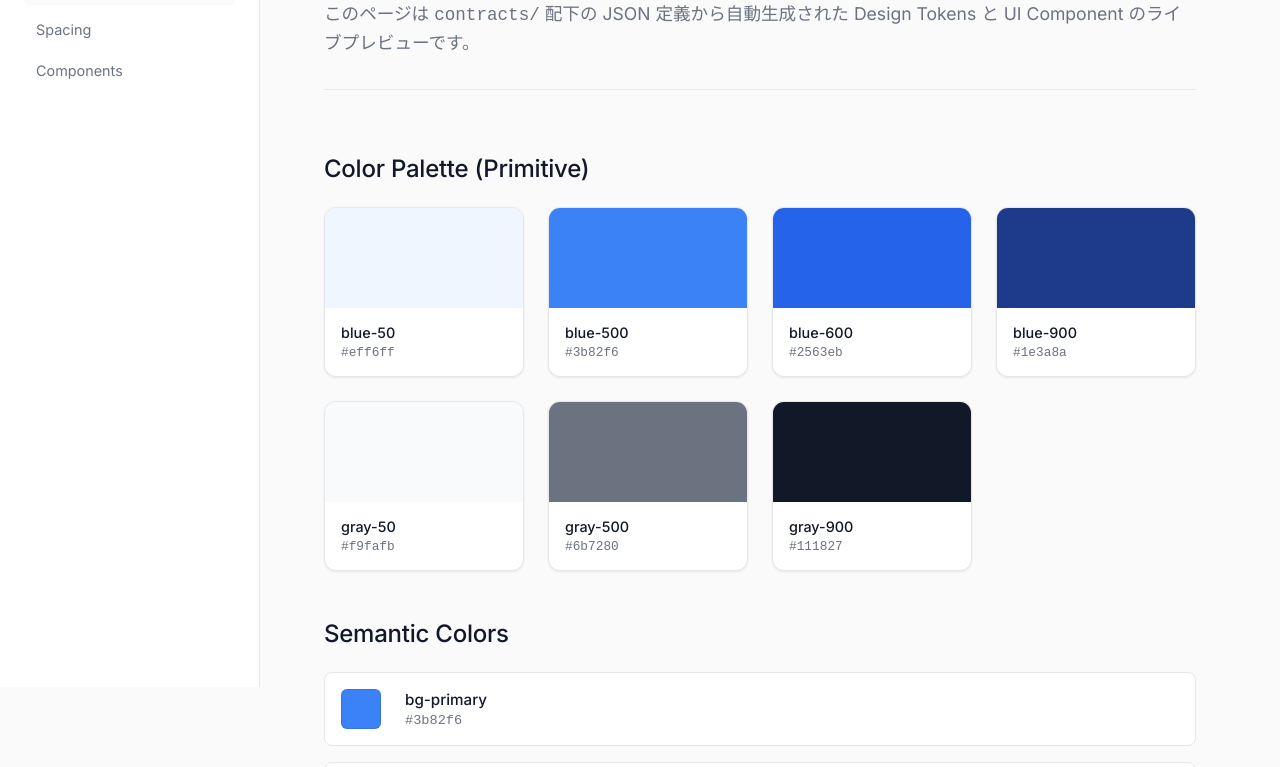
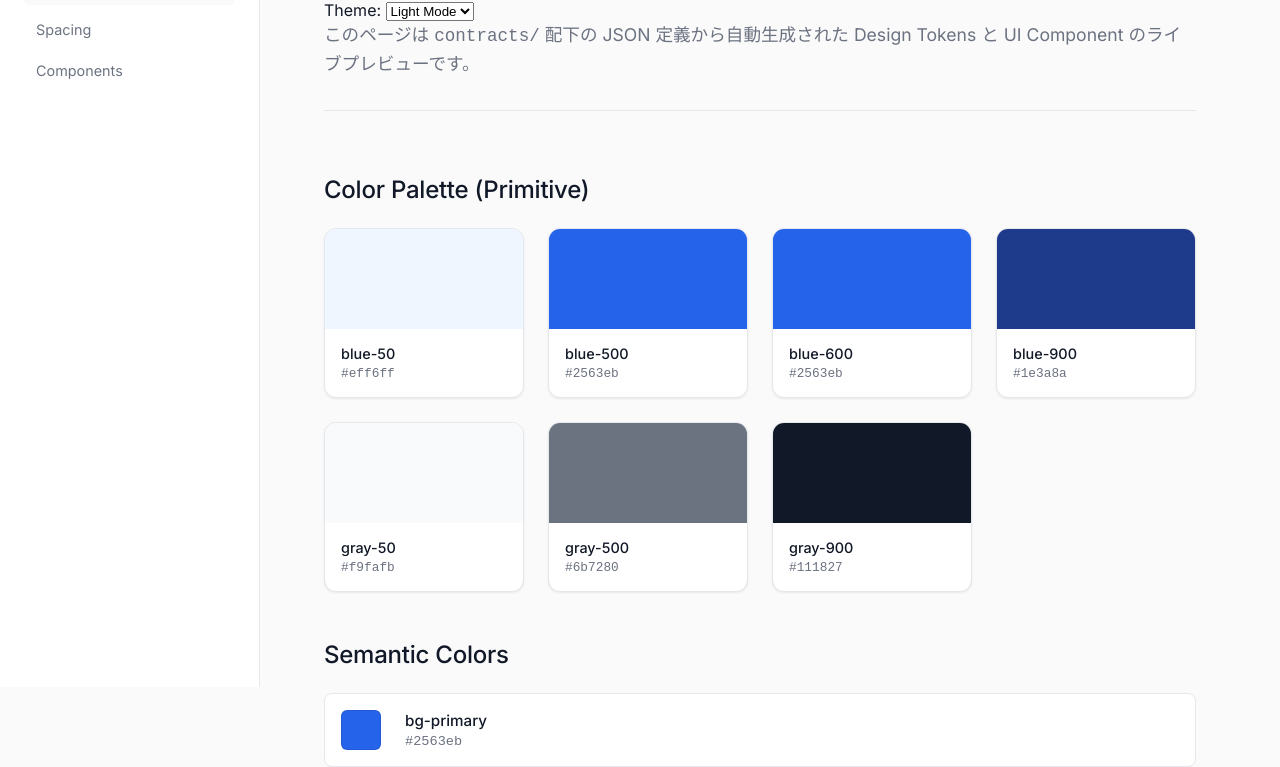
Before and after one commit to MirukaJP/milklab, a plain HTML site: page design/guideline/index.html in a window 1280 px wide. Shown: the part 113-880 px from the top of the page. Drawn offline with Linux system fonts and the light colour scheme.

Commit message:
refactor: restructure architecture for client work and support multi-mode

```diff
--- a/guideline/app.js
+++ b/design/guideline/app.js
@@ -1,4 +1,13 @@
 document.addEventListener('DOMContentLoaded', () => {
+  console.log('Guideline Portal Initialized.');
+
+  const themeSelect = document.getElementById('theme-select');
+  if (themeSelect) {
+    themeSelect.addEventListener('change', (e) => {
+      document.documentElement.setAttribute('data-theme', e.target.value);
+    });
+  }
+
   // 抽出したいトークン名のリスト (デモ用)
   const primitiveColors = [
     '--color-base-blue-50',
--- a/guideline/index.html
+++ b/design/guideline/index.html
@@ -21,8 +21,15 @@
   </div>
 
   <main class="content">
-    <header>
-      <h1>Design Guidelines</h1>
+    <header class="header">
+      <h1>Milklab Design Guidelines</h1>
+      <div class="theme-switcher">
+        <label for="theme-select">Theme:</label>
+        <select id="theme-select">
+          <option value="light">Light Mode</option>
+          <option value="dark">Dark Mode</option>
+        </select>
+      </div>
       <p>このページは <code>contracts/</code> 配下の JSON 定義から自動生成された Design Tokens と UI Component のライブプレビューです。</p>
     </header>
 
--- a/guideline/tokens.css
+++ b/design/guideline/tokens.css
@@ -1,7 +1,8 @@
-/* Auto-generated Design Tokens */
+/* Auto-generated by Design Harness. DO NOT EDIT. */
+
 :root {
   --color-base-blue-50: #eff6ff;
-  --color-base-blue-500: #3b82f6;
+  --color-base-blue-500: #2563eb;
   --color-base-blue-600: #2563eb;
   --color-base-blue-900: #1e3a8a;
   --color-base-gray-50: #f9fafb;
@@ -13,8 +14,11 @@
   --spacing-base-2: 0.5rem;
   --spacing-base-4: 1rem;
   --spacing-base-8: 2rem;
+}
+
+:root, [data-theme="light"] {
   --color-bg-default: #ffffff;
-  --color-bg-primary: #3b82f6;
+  --color-bg-primary: #2563eb;
   --color-bg-primaryHover: #2563eb;
   --color-text-default: #111827;
   --color-text-inverse: #ffffff;
@@ -22,9 +26,26 @@
   --size-spacing-sm: 0.5rem;
   --size-spacing-md: 1rem;
   --size-spacing-lg: 2rem;
-  --button-bg-default: #3b82f6;
+  --button-bg-default: #2563eb;
   --button-bg-hover: #2563eb;
   --button-text-default: #ffffff;
   --button-paddingX-sm: 0.5rem;
   --button-paddingX-md: 1rem;
 }
+
+[data-theme="dark"] {
+  --color-bg-default: #111827;
+  --color-bg-primary: #2563eb;
+  --color-bg-primaryHover: #2563eb;
+  --color-text-default: #f9fafb;
+  --color-text-inverse: #f9fafb;
+  --color-text-muted: #6b7280;
+  --size-spacing-sm: 0.5rem;
+  --size-spacing-md: 1rem;
+  --size-spacing-lg: 2rem;
+  --button-bg-default: #2563eb;
+  --button-bg-hover: #2563eb;
+  --button-text-default: #f9fafb;
+  --button-paddingX-sm: 0.5rem;
+  --button-paddingX-md: 1rem;
+}
--- /dev/null
+++ b/design/harness/transpilers/css-variables.ts
@@ -0,0 +1,91 @@
+import * as fs from 'fs';
+import * as path from 'path';
+
+console.log('⚙️ Starting CSS Variables Transpilation (Multi-Mode)...');
+
+const CONTRACTS_DIR = path.resolve(__dirname, '../../contracts');
+const OUTPUT_FILE = path.resolve(__dirname, '../../guideline/tokens.css');
+
+// JSONの読み込み
+const primitive = JSON.parse(fs.readFileSync(path.join(CONTRACTS_DIR, 'tokens/primitive.json'), 'utf8'));
+const semanticLight = JSON.parse(fs.readFileSync(path.join(CONTRACTS_DIR, 'tokens/semantic-light.json'), 'utf8'));
+const semanticDark = JSON.parse(fs.readFileSync(path.join(CONTRACTS_DIR, 'tokens/semantic-dark.json'), 'utf8'));
+const button = JSON.parse(fs.readFileSync(path.join(CONTRACTS_DIR, 'components/button.json'), 'utf8'));
+
+// 1. 各レイヤーのフラット化
+function flattenTokens(obj: any, prefix = ''): Record<string, string> {
+  const result: Record<string, string> = {};
+  for (const key in obj) {
+    if (obj.hasOwnProperty(key)) {
+      const val = obj[key];
+      const newKey = prefix ? `${prefix}-${key}` : key;
+      if (val && typeof val === 'object' && '$value' in val) {
+        result[newKey] = val.$value;
+      } else if (val && typeof val === 'object') {
+        Object.assign(result, flattenTokens(val, newKey));
+      }
+    }
+  }
+  return result;
+}
+
+const flatPrimitive = flattenTokens(primitive);
+const flatSemanticLight = flattenTokens(semanticLight);
+const flatSemanticDark = flattenTokens(semanticDark);
+const flatButton = flattenTokens(button.tokens, 'button');
+
+// 2. エイリアスの解決
+function resolveAlias(value: string, dictionary: Record<string, string>): string {
+  const match = value.match(/^\{(.+)\}$/);
+  if (match) {
+    const aliasKey = match[1].replace(/\./g, '-');
+    if (dictionary[aliasKey]) {
+      return resolveAlias(dictionary[aliasKey], dictionary);
+    }
+  }
+  return value;
+}
+
+function resolveDictionary(source: Record<string, string>, contextDict: Record<string, string>): Record<string, string> {
+  const resolved: Record<string, string> = {};
+  for (const key in source) {
+    resolved[key] = resolveAlias(source[key], contextDict);
+  }
+  return resolved;
+}
+
+// 辞書の構築
+const lightDict = { ...flatPrimitive, ...flatSemanticLight };
+const darkDict = { ...flatPrimitive, ...flatSemanticDark };
+
+const resolvedSemanticLight = resolveDictionary(flatSemanticLight, lightDict);
+const resolvedSemanticDark = resolveDictionary(flatSemanticDark, darkDict);
+const resolvedButtonLight = resolveDictionary(flatButton, lightDict);
+const resolvedButtonDark = resolveDictionary(flatButton, darkDict);
+
+// 3. CSSの生成
+function generateCssBlock(selector: string, dicts: Record<string, string>[]) {
+  let css = `${selector} {\n`;
+  for (const dict of dicts) {
+    for (const key in dict) {
+      css += `  --${key}: ${dict[key]};\n`;
+    }
+  }
+  css += `}\n\n`;
+  return css;
+}
+
+let finalCss = `/* Auto-generated by Design Harness. DO NOT EDIT. */\n\n`;
+
+// Primitive (テーマ共通)
+finalCss += generateCssBlock(':root', [flatPrimitive]);
+
+// Light Theme (デフォルト & data-theme="light")
+finalCss += generateCssBlock(':root, [data-theme="light"]', [resolvedSemanticLight, resolvedButtonLight]);
+
+// Dark Theme (data-theme="dark")
+finalCss += generateCssBlock('[data-theme="dark"]', [resolvedSemanticDark, resolvedButtonDark]);
+
+// 4. 出力
+fs.writeFileSync(OUTPUT_FILE, finalCss, 'utf8');
+console.log(`✅ CSS Variables generated at: ${OUTPUT_FILE}`);
--- a/harness/transpilers/css-variables.ts
+++ /dev/null
@@ -1,100 +0,0 @@
-import * as fs from 'fs';
-import * as path from 'path';
-
-// 対象のJSONファイル群
-const CONTRACTS_DIR = path.resolve(__dirname, '../../contracts/tokens');
-const COMPONENT_DIR = path.resolve(__dirname, '../../contracts/components');
-const OUT_DIR = path.resolve(__dirname, '../../guideline');
-const OUT_FILE = path.join(OUT_DIR, 'tokens.css');
-
-// フラット化したトークンを保持するマップ
-const tokenMap: Record<string, string> = {};
-
-/**
- * オブジェクトを再帰的に走査し、ドット区切りのキー名と$valueを抽出する
- */
-function flattenTokens(obj: any, prefix = '') {
-  for (const key in obj) {
-    if (obj.hasOwnProperty(key)) {
-      const val = obj[key];
-      const newKey = prefix ? `${prefix}.${key}` : key;
-
-      if (val && typeof val === 'object' && '$value' in val) {
-        tokenMap[newKey] = val.$value;
-      } else if (val && typeof val === 'object') {
-        flattenTokens(val, newKey);
-      }
-    }
-  }
-}
-
-/**
- * トークンのエイリアス `{path.to.token}` を再帰的に解決する
- */
-function resolveAliases(value: string, visited: Set<string> = new Set()): string {
-  const aliasRegex = /\{([^}]+)\}/g;
-
-  return value.replace(aliasRegex, (match, tokenKey) => {
-    if (visited.has(tokenKey)) {
-      throw new Error(`Circular dependency detected: ${tokenKey}`);
-    }
-
-    if (!(tokenKey in tokenMap)) {
-      console.warn(`Warning: Unresolved alias ${match}`);
-      return match;
-    }
-
-    visited.add(tokenKey);
-    const resolved = resolveAliases(tokenMap[tokenKey], visited);
-    visited.delete(tokenKey);
-    return resolved;
-  });
-}
-
-function generateCSSVariables() {
-  console.log('🚀 Starting CSS Variables Transpilation...');
-
-  // 1. JSONの読み込み
-  const primitiveRaw = fs.readFileSync(path.join(CONTRACTS_DIR, 'primitive.json'), 'utf8');
-  const semanticRaw = fs.readFileSync(path.join(CONTRACTS_DIR, 'semantic.json'), 'utf8');
-  const buttonRaw = fs.readFileSync(path.join(COMPONENT_DIR, 'button.json'), 'utf8');
-
-  const primitive = JSON.parse(primitiveRaw);
-  const semantic = JSON.parse(semanticRaw);
-  const button = JSON.parse(buttonRaw);
-
-  // 2. フラット化
-  flattenTokens(primitive);
-  flattenTokens(semantic);
-  // コンポーネントトークンのフラット化（button.tokens 配下）
-  if (button.tokens) {
-    flattenTokens(button.tokens, 'button');
-  }
-
-  // 3. エイリアス解決とCSS文字列の構築
-  let cssContent = '/* Auto-generated Design Tokens */\n:root {\n';
-
-  for (const [key, rawValue] of Object.entries(tokenMap)) {
-    const resolvedValue = resolveAliases(rawValue);
-    // CSS変数の命名規則: . を - に変換
-    const cssVarName = `--${key.replace(/\./g, '-')}`;
-    cssContent += `  ${cssVarName}: ${resolvedValue};\n`;
-  }
-
-  cssContent += '}\n';
-
-  // 4. 出力先の確保とファイル書き出し
-  if (!fs.existsSync(OUT_DIR)) {
-    fs.mkdirSync(OUT_DIR, { recursive: true });
-  }
-
-  fs.writeFileSync(OUT_FILE, cssContent, 'utf8');
-  console.log(`✅ CSS Variables generated at ${OUT_FILE}`);
-}
-
-try {
-  generateCSSVariables();
-} catch (error) {
-  console.error('❌ Transpilation failed:', error);
-  process.exit(1);
-}
```
Also changed, not shown: design/contracts/tokens/semantic-dark.json (added, +21 -0 lines), design/harness/a11y-validator.ts (added, +90 -0 lines), harness/a11y-validator.ts (deleted, +0 -85 lines), design/contracts/components/button.json (renamed from contracts/components/button.json), design/contracts/rules.json (renamed from contracts/rules.json), design/contracts/tokens.schema.json (renamed from contracts/tokens.schema.json), design/contracts/tokens/primitive.json (renamed from contracts/tokens/primitive.json), design/contracts/tokens/semantic-light.json (renamed from contracts/tokens/semantic.json), design/guideline/main.css (renamed from guideline/main.css), design/harness/package.json (renamed from harness/package.json), design/harness/tsconfig.json (renamed from harness/tsconfig.json), design/harness/utils/color.ts (renamed from harness/utils/color.ts), design/harness/validator.ts (renamed from harness/validator.ts), 2 other files.
